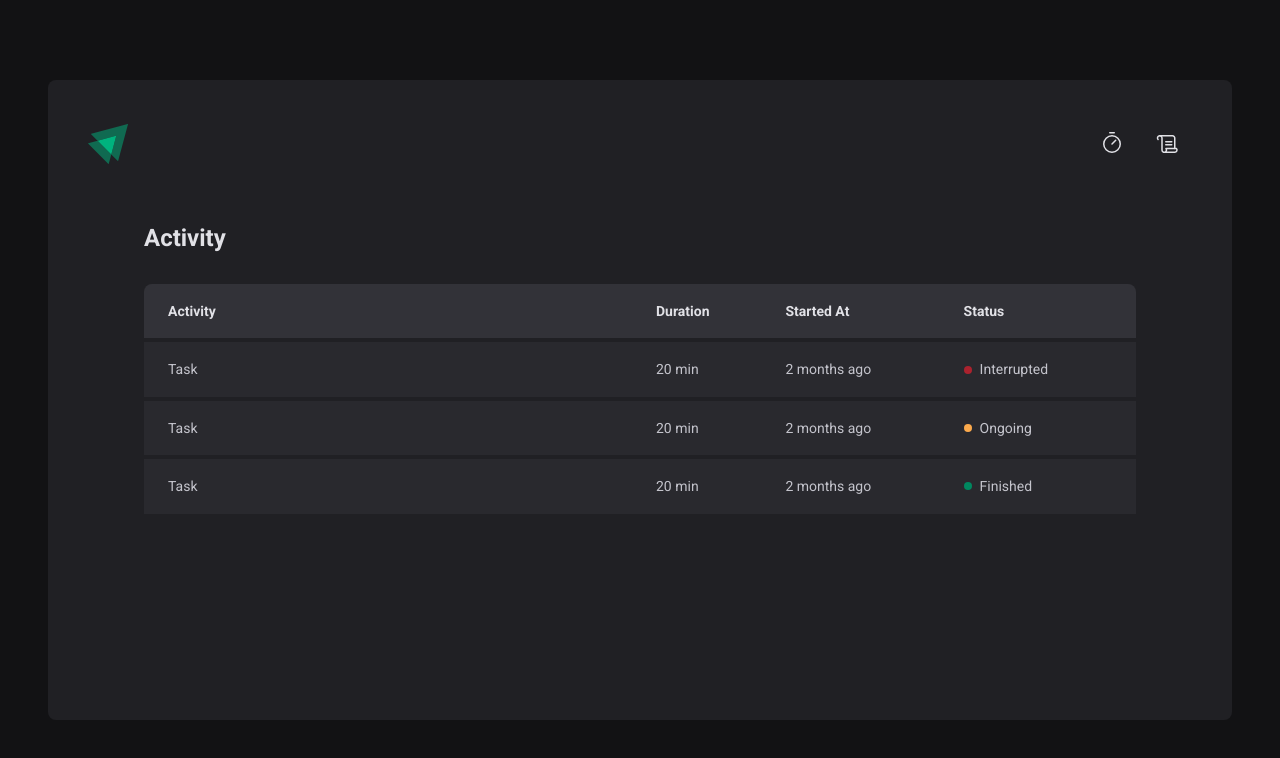
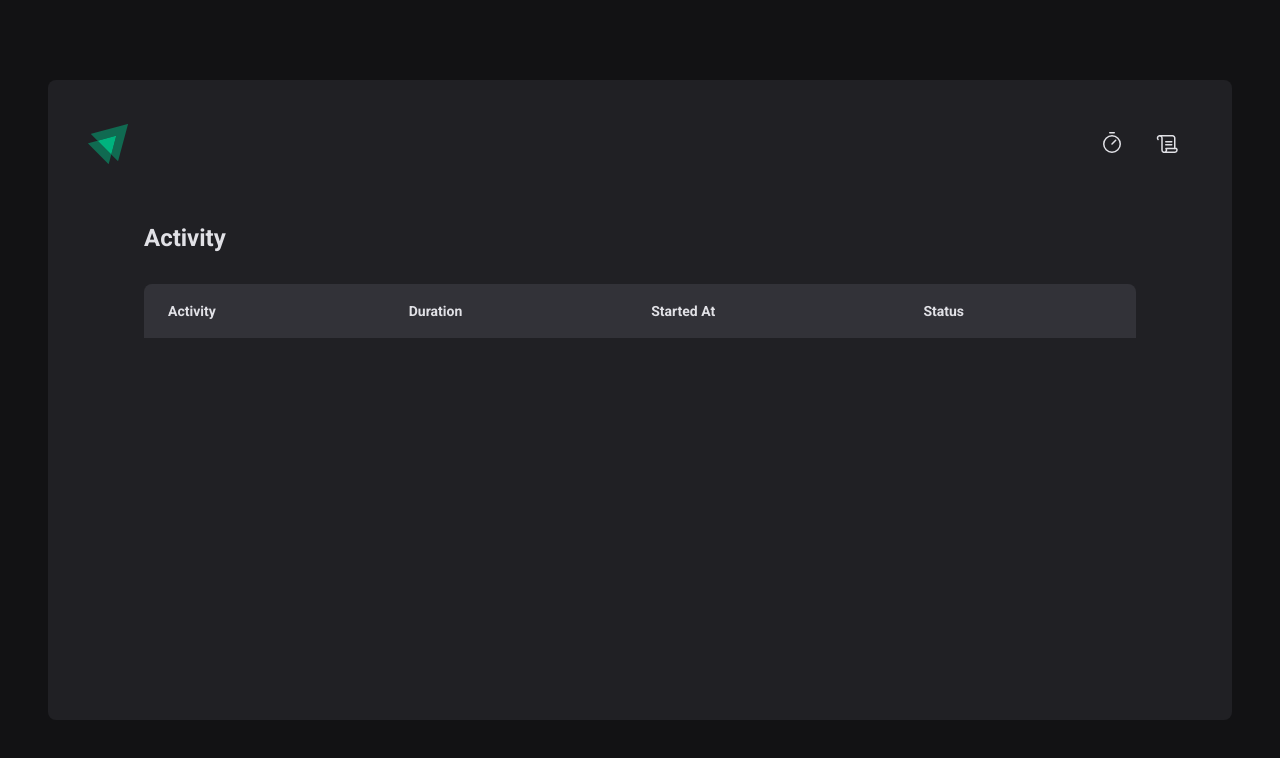
Before and after one commit to gcrozariol/timer-react, a React (Vite) app: page /activity in a window 1280 px wide. Shown: the top 758 px of the page. Built offline with nearby package versions, Linux system fonts and the light colour scheme.

Commit message:
Implemente CycleContext to activity page + refactor code to dynamically change the list based on cycles

```diff
--- /dev/null
+++ b/src/context/CyclesContext.tsx
@@ -0,0 +1,107 @@
+import { ReactNode, createContext, useState } from 'react'
+
+interface Cycle {
+  id: string
+  task: string
+  minutesAmount: number
+  startDate: Date
+  interruptedDate?: Date
+  finishedDate?: Date
+}
+
+interface CreateCycleData {
+  task: string
+  minutesAmount: number
+}
+
+interface CyclesContextType {
+  cycles: Cycle[]
+  activeCycle: Cycle | undefined
+  activeCycleId: string | null
+  markCurrentCycleAsFinished: () => void
+  amountOfSecondsPassed: number
+  setSecondsPassed: (seconds: number) => void
+  createNewCycle: (data: CreateCycleData) => void
+  interruptCurrentCycle: () => void
+}
+
+export const CyclesContext = createContext({} as CyclesContextType)
+
+interface CyclesContextProviderProps {
+  children: ReactNode
+}
+
+export function CyclesContextProvider({
+  children,
+}: CyclesContextProviderProps) {
+  const [cycles, setCycles] = useState<Cycle[]>([])
+  const [activeCycleId, setActiveCycleId] = useState<string | null>(null)
+  const [amountOfSecondsPassed, setAmountOfSecondsPassed] = useState(0)
+
+  const activeCycle = cycles.find((cycle) => cycle.id === activeCycleId)
+
+  function setSecondsPassed(seconds: number) {
+    setAmountOfSecondsPassed(seconds)
+  }
+
+  function createNewCycle(data: CreateCycleData) {
+    const id = String(new Date().getTime())
+
+    const newCycle: Cycle = {
+      id,
+      task: data.task,
+      minutesAmount: data.minutesAmount,
+      startDate: new Date(),
+    }
+
+    setCycles((state) => [...state, newCycle])
+    setActiveCycleId(id)
+    setAmountOfSecondsPassed(0)
+  }
+
+  function interruptCurrentCycle() {
+    setCycles((state) =>
+      state.map((cycle) => {
+        if (cycle.id === activeCycleId) {
+          return { ...cycle, interruptedDate: new Date() }
+        } else {
+          return cycle
+        }
+      }),
+    )
+
+    document.title = 'Ignite Timer'
+
+    setActiveCycleId(null)
+  }
+
+  function markCurrentCycleAsFinished() {
+    setCycles((state) =>
+      state.map((cycle) => {
+        if (cycle.id === activeCycleId) {
+          setActiveCycleId(null)
+          return { ...cycle, finishedDate: new Date() }
+        } else {
+          return cycle
+        }
+      }),
+    )
+  }
+
+  return (
+    <CyclesContext.Provider
+      value={{
+        cycles,
+        activeCycle,
+        activeCycleId,
+        markCurrentCycleAsFinished,
+        amountOfSecondsPassed,
+        setSecondsPassed,
+        createNewCycle,
+        interruptCurrentCycle,
+      }}
+    >
+      {children}
+    </CyclesContext.Provider>
+  )
+}
--- a/src/pages/Activity/index.tsx
+++ b/src/pages/Activity/index.tsx
@@ -1,9 +1,15 @@
+import { useContext } from 'react'
+import { formatDistanceToNow } from 'date-fns'
 import { ActivityContainer, ActivityList, Status } from './styles'
+import { CyclesContext } from '../../context/CyclesContext'
 
 export function Activity() {
+  const { cycles } = useContext(CyclesContext)
+
   return (
     <ActivityContainer>
       <h1>Activity</h1>
+
       <ActivityList>
         <table>
           <thead>
@@ -15,30 +21,30 @@ export function Activity() {
             </tr>
           </thead>
           <tbody>
-            <tr>
-              <td>Task</td>
-              <td>20 min</td>
-              <td>2 months ago</td>
-              <td>
-                <Status statusColor="red">Interrupted</Status>
-              </td>
-            </tr>
-            <tr>
-              <td>Task</td>
-              <td>20 min</td>
-              <td>2 months ago</td>
-              <td>
-                <Status statusColor="yellow">Ongoing</Status>
-              </td>
-            </tr>
-            <tr>
-              <td>Task</td>
-              <td>20 min</td>
-              <td>2 months ago</td>
-              <td>
-                <Status statusColor="green">Finished</Status>
-              </td>
-            </tr>
+            {cycles.map((cycle) => {
+              return (
+                <tr key={cycle.id}>
+                  <td>{cycle.task}</td>
+                  <td>{cycle.minutesAmount} minutes</td>
+                  <td>
+                    {formatDistanceToNow(cycle.startDate, { addSuffix: true })}
+                  </td>
+                  <td>
+                    {cycle.finishedDate && (
+                      <Status statusColor="green">Completed</Status>
+                    )}
+
+                    {cycle.interruptedDate && (
+                      <Status statusColor="red">Interrupted</Status>
+                    )}
+
+                    {!cycle.finishedDate && !cycle.interruptedDate && (
+                      <Status statusColor="yellow">In Progress</Status>
+                    )}
+                  </td>
+                </tr>
+              )
+            })}
           </tbody>
         </table>
       </ActivityList>
--- a/src/pages/Home/components/Countdown/index.tsx
+++ b/src/pages/Home/components/Countdown/index.tsx
@@ -1,13 +1,12 @@
 import { useContext, useEffect } from 'react'
 import { differenceInSeconds } from 'date-fns'
 
-import { CyclesContext } from '../..'
 import { CountdownContainer, Separator } from './styles'
+import { CyclesContext } from '../../../../context/CyclesContext'
 
 export function Countdown() {
   const {
     activeCycle,
-    activeCycleId,
     markCurrentCycleAsFinished,
     amountOfSecondsPassed,
     setSecondsPassed,
@@ -16,7 +15,7 @@ export function Countdown() {
   const totalSeconds = activeCycle ? activeCycle.minutesAmount * 60 : 0
   const currentSeconds = activeCycle ? totalSeconds - amountOfSecondsPassed : 0
 
-  const minutesAmount = Math.floor(totalSeconds / 60)
+  const minutesAmount = Math.floor(currentSeconds / 60)
   const secondsAmount = currentSeconds % 60
 
   const minutes = String(minutesAmount).padStart(2, '0')
@@ -43,13 +42,7 @@ export function Countdown() {
     }
 
     return () => clearInterval(interval)
-  }, [
-    activeCycle,
-    activeCycleId,
-    totalSeconds,
-    markCurrentCycleAsFinished,
-    setSecondsPassed,
-  ])
+  }, [activeCycle, totalSeconds, markCurrentCycleAsFinished, setSecondsPassed])
 
   useEffect(() => {
     if (activeCycle) {
--- a/src/pages/Home/components/NewCycleForm/index.tsx
+++ b/src/pages/Home/components/NewCycleForm/index.tsx
@@ -1,7 +1,7 @@
 import { FormContainer, TaskInput, MinutesAmountInput } from './styles'
 import { useContext } from 'react'
-import { CyclesContext } from '../..'
 import { useFormContext } from 'react-hook-form'
+import { CyclesContext } from '../../../../context/CyclesContext'
 
 export function NewCycleForm() {
   const { activeCycle } = useContext(CyclesContext)
@@ -10,6 +10,7 @@ export function NewCycleForm() {
   return (
     <FormContainer>
       <label htmlFor="task">I am going to work on</label>
+
       <TaskInput
         id="task"
         list="task-suggestions"
@@ -27,13 +28,14 @@ export function NewCycleForm() {
       </datalist>
 
       <label htmlFor="minutesAmount">for</label>
+
       <MinutesAmountInput
         id="minutesAmount"
         placeholder="00"
         disabled={!!activeCycle}
         type="number"
         step={5}
-        min={1}
+        min={5}
         max={60}
         {...register('minutesAmount', { valueAsNumber: true })}
       />
--- a/src/pages/Home/index.tsx
+++ b/src/pages/Home/index.tsx
@@ -1,4 +1,3 @@
-import { createContext, useState } from 'react'
 import { z } from 'zod'
 import { HandPalm, Play } from 'phosphor-react'
 import { FormProvider, useForm } from 'react-hook-form'
@@ -12,40 +11,22 @@ import {
   StartCountdownButton,
   StopCountdownButton,
 } from './styles'
+import { useContext } from 'react'
+import { CyclesContext } from '../../context/CyclesContext'
 
 const newCycleFormValidationSchema = z.object({
   task: z.string().min(1, 'Add a task'),
   minutesAmount: z
     .number()
-    .min(1, 'The cycle needs to be at least 5 minutes.')
+    .min(5, 'The cycle needs to be at least 5 minutes.')
     .max(60, 'The cycle needs to be a maximum of 60 minutes.'),
 })
 
 type NewCycleFormData = z.infer<typeof newCycleFormValidationSchema>
 
-interface Cycle {
-  id: string
-  task: string
-  minutesAmount: number
-  startDate: Date
-  interruptedDate?: Date
-  finishedDate?: Date
-}
-
-interface CyclesContextType {
-  activeCycle: Cycle | undefined
-  activeCycleId: string | null
-  markCurrentCycleAsFinished: () => void
-  amountOfSecondsPassed: number
-  setSecondsPassed: (seconds: number) => void
-}
-
-export const CyclesContext = createContext({} as CyclesContextType)
-
 export function Home() {
-  const [cycles, setCycles] = useState<Cycle[]>([])
-  const [activeCycleId, setActiveCycleId] = useState<string | null>(null)
-  const [amountOfSecondsPassed, setAmountOfSecondsPassed] = useState(0)
+  const { activeCycle, createNewCycle, interruptCurrentCycle } =
+    useContext(CyclesContext)
 
   const newCycleForm = useForm<NewCycleFormData>({
     resolver: zodResolver(newCycleFormValidationSchema),
@@ -60,77 +41,21 @@ export function Home() {
   const task = watch('task')
   const isSubmitDisabled = !task
 
-  const activeCycle = cycles.find((cycle) => cycle.id === activeCycleId)
-
-  function markCurrentCycleAsFinished() {
-    setCycles((state) =>
-      state.map((cycle) => {
-        if (cycle.id === activeCycleId) {
-          return { ...cycle, finishedDate: new Date() }
-        } else {
-          return cycle
-        }
-      }),
-    )
-  }
-
-  function setSecondsPassed(seconds: number) {
-    setAmountOfSecondsPassed(seconds)
-  }
-
   function handleCreateNewCycle(data: NewCycleFormData) {
-    const id = String(new Date().getTime())
-
-    const newCycle: Cycle = {
-      id,
-      task: data.task,
-      minutesAmount: data.minutesAmount,
-      startDate: new Date(),
-    }
-
-    setCycles((state) => [...state, newCycle])
-    setActiveCycleId(id)
-    setAmountOfSecondsPassed(0)
-
+    createNewCycle(data)
     reset()
-  }
-
-  function handleInterruptCycle() {
-    setCycles((state) =>
-      state.map((cycle) => {
-        if (cycle.id === activeCycleId) {
-          return { ...cycle, interruptedDate: new Date() }
-        } else {
-          return cycle
-        }
-      }),
-    )
-
-    document.title = 'Ignite Timer'
-
-    setActiveCycleId(null)
   }
 
   return (
     <HomeContainer>
       <form onSubmit={handleSubmit(handleCreateNewCycle)}>
-        <CyclesContext.Provider
-          value={{
-            activeCycle,
-            activeCycleId,
-            markCurrentCycleAsFinished,
-            amountOfSecondsPassed,
-            setSecondsPassed,
-          }}
-        >
-          <FormProvider {...newCycleForm}>
-            <NewCycleForm />
-          </FormProvider>
-          <Countdown />
-        </CyclesContext.Provider>
+        <FormProvider {...newCycleForm}>
+          <NewCycleForm />
+        </FormProvider>
+        <Countdown />
 
         {activeCycle ? (
-          <StopCountdownButton onClick={handleInterruptCycle} type="button">
+          <StopCountdownButton onClick={interruptCurrentCycle} type="button">
             <HandPalm size={24} />
             Stop
           </StopCountdownButton>
```
Also changed, not shown: src/App.tsx (+8 -3 lines).
